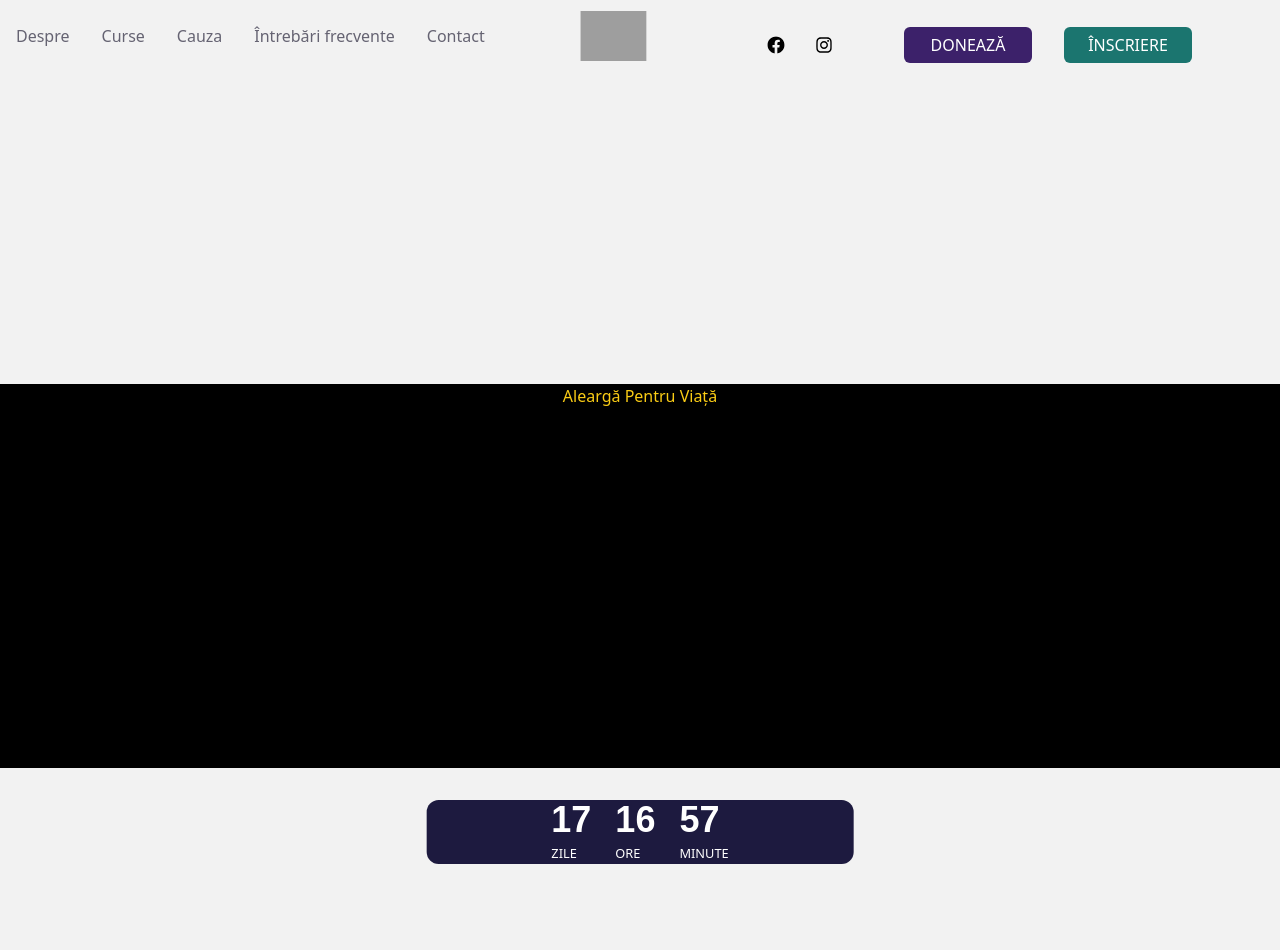
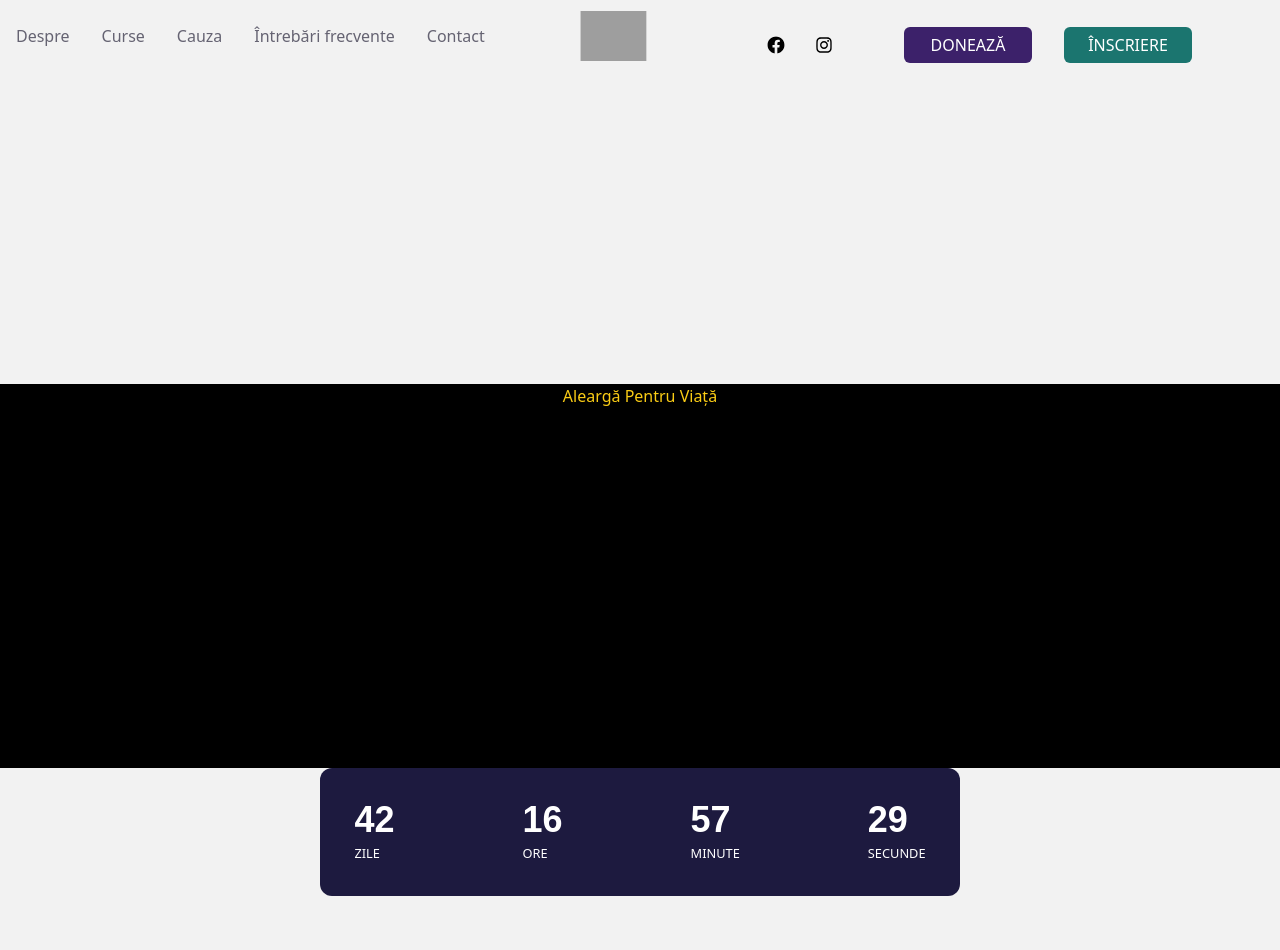
Before and after one commit to ConducereIT/APV, a React (Vite) app in the folder client/: page / in a window 1280 px wide. Shown: the top 950 px of the page. Built offline with nearby package versions, Linux system fonts and the light colour scheme; grey boxes are pictures that could not be loaded.

Commit message:
countdown done

```diff
--- a/client/src/components/Countdown.component.tsx
+++ b/client/src/components/Countdown.component.tsx
@@ -1,16 +1,9 @@
 import { useState, useEffect } from "react";
 
-export const Countdown= () => {
-  const [countdownDate] = useState<number>(
-    new Date("05/12/2024 10:00:00 AM").getTime()
-  );
+export const Countdown = () => {
+  const countdownDate = new Date("06/06/2024 10:00:00 AM").getTime();
 
-  const [state, setState] = useState<{
-    days: number;
-    hours: number;
-    minutes: number;
-    seconds: number;
-  }>({
+  const [state, setState] = useState({
     days: 0,
     hours: 0,
     minutes: 0,
@@ -23,58 +16,66 @@ export const Countdown= () => {
   }, []);
 
   const setNewTime = () => {
-    if (countdownDate) {
     const currentTime = new Date().getTime();
-
     const distanceToDate = countdownDate - currentTime;
 
-      const days = Math.floor(distanceToDate / (1000 * 60 * 60 * 24));
-      let hours = Math.floor(
-        (distanceToDate % (1000 * 60 * 60 * 24)) / (1000 * 60 * 60)
-      );
-      let minutes = Math.floor(
-        (distanceToDate % (1000 * 60 * 60)) / (1000 * 60)
-      );
+    if (distanceToDate < 0) {
+      clearInterval(intervalId);
+      setState({ days: 0, hours: 0, minutes: 0, seconds: 0 });
+      handleCompletion();
+    } else {
+      let days = Math.floor(distanceToDate / (1000 * 60 * 60 * 24));
+      let hours = Math.floor((distanceToDate % (1000 * 60 * 60 * 24)) / (1000 * 60 * 60));
+      let minutes = Math.floor((distanceToDate % (1000 * 60 * 60)) / (1000 * 60));
       let seconds = Math.floor((distanceToDate % (1000 * 60)) / 1000);
 
-      const numbersToAddZeroTo = [1, 2, 3, 4, 5, 6, 7, 8, 9];
-
-      if (!numbersToAddZeroTo.includes(hours)) {
-        hours = parseInt(`0${hours}`, 10);
-      }
-      if (!numbersToAddZeroTo.includes(minutes)) {
-        minutes = parseInt(`0${minutes}`, 10);
-      }
-      if (!numbersToAddZeroTo.includes(seconds)) {
-        seconds = parseInt(`0${seconds}`, 10);
-      }
+      hours = hours < 10 ? `0${hours}` : hours;
+      minutes = minutes < 10 ? `0${minutes}` : minutes;
+      seconds = seconds < 10 ? `0${seconds}` : seconds;
 
       setState({ days, hours, minutes, seconds });
     }
   };
 
+  const handleCompletion = () => {
+    // This is where you can handle the completion of the countdown
+    console.log("Countdown finished!");
+  };
+
   return (
     <>
-       <div className="md:w-1/3 flex justify-center items-center absolute mt-16 left-1/2 transform -translate-x-1/2 -translate-y-1/2 text-white md:scale-[100%] scale-[80%] mb-24 z-12 space-x-6 bg-custom-blue rounded-xl">
+      {state.days === 0 && state.hours === 0 && state.minutes === 0 && state.seconds === 0 ? (
+        <div className="completion-message">
+          The event has started!
+        </div>
+      ) : (
+        <div className="flex justify-center items-center absolute mt-16 left-1/2 transform -translate-x-1/2 -translate-y-1/2 text-white md:scale-[100%] scale-[70%] mb-24 z-12 space-x-16 md:space-x-32 bg-custom-blue rounded-xl w-[30rem] h-28 md:w-[40rem] md:h-32">
           <div className="time-section">
             <div className="time text-6xl md:text-4xl font font-barlow-condensed font-bold">
-            {state.days || "0"}
+              {state.days}
             </div>
             <small className="time-text text-white uppercase">Zile</small>
           </div>
           <div className="time-section">
             <div className="time text-6xl md:text-4xl font font-barlow-condensed font-bold">
-            {state.hours || "00"}
+              {state.hours}
             </div>
             <small className="time-text text-white uppercase">Ore</small>
           </div>
           <div className="time-section">
             <div className="time text-6xl md:text-4xl font font-barlow-condensed font-bold">
-            {state.minutes || "00"}
+              {state.minutes}
             </div>
             <small className="time-text text-white uppercase">Minute</small>
           </div>
+          <div className="time-section">
+            <div className="time text-6xl md:text-4xl font font-barlow-condensed font-bold">
+              {state.seconds}
             </div>
+            <small className="time-text text-white uppercase">Secunde</small>
+          </div>
+        </div>
+      )}
     </>
   );
 };
--- a/client/src/views/Home.view.tsx
+++ b/client/src/views/Home.view.tsx
@@ -10,7 +10,7 @@ const Home = () => {
         <h1 className="text-yellow-400">Aleargă Pentru Viață</h1>
       </div>
       <Countdown />
-      <AboutHome/>
+      <AboutHome />
     </>
   );
 };
```
Lines whose indentation alone changed are shown as unchanged.
